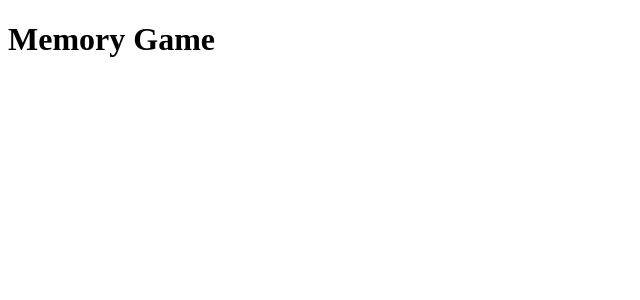
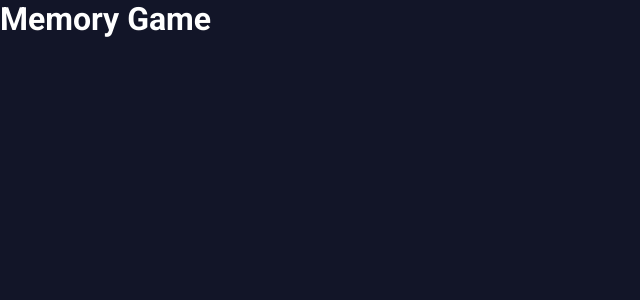
Before and after one commit to IrvingRR/memory-game, a React (Vite) app: page / in a window 1280 px wide. Shown: the top 300 px of the page, without its empty margins (0-640 px from the left). Built offline with nearby package versions, Linux system fonts and the light colour scheme.

Commit message:
Variables css created and style reset  implemented with styled-components

```diff
--- a/index.html
+++ b/index.html
@@ -4,7 +4,11 @@
     <meta charset="UTF-8" />
     <link rel="icon" type="image/svg+xml" href="/vite.svg" />
     <meta name="viewport" content="width=device-width, initial-scale=1.0" />
-    <title>Vite + React</title>
+    <title>Memory Game</title>
+    <!-- Google Fonts - Roboto -->
+    <link rel="preconnect" href="https://fonts.googleapis.com">
+    <link rel="preconnect" href="https://fonts.gstatic.com" crossorigin>
+    <link href="https://fonts.googleapis.com/css2?family=Roboto:wght@400;500;700&display=swap" rel="stylesheet">
   </head>
   <body>
     <div id="root"></div>
--- a/package.json
+++ b/package.json
@@ -11,7 +11,8 @@
   },
   "dependencies": {
     "react": "^18.2.0",
-    "react-dom": "^18.2.0"
+    "react-dom": "^18.2.0",
+    "styled-components": "^6.0.0"
   },
   "devDependencies": {
     "@types/react": "^18.0.28",
--- a/src/App.jsx
+++ b/src/App.jsx
@@ -1,7 +1,10 @@
+import { GlobalStyles } from "./styled/globalStyles";
+
 function App() {
 
   return (
     <>
+      <GlobalStyles/>
       <h1>Memory Game</h1>
     </>
   )
--- /dev/null
+++ b/src/styled/globalStyles.js
@@ -0,0 +1,65 @@
+import { createGlobalStyle } from "styled-components";
+
+export const GlobalStyles = createGlobalStyle`
+
+    /* Variables */
+    :root {
+
+        /* Colors */
+        --background-primary-color: rgb(18, 21, 40);
+        --background-secondary-color: rgb(21, 27, 48);
+        --primary-color: rgb(255, 0, 236);
+        --primary-color-hover: rgb(180, 5, 168);
+        --secondary-color: rgb(43, 218, 227);
+        --secondary-color-hover: rgb(30, 143, 149);
+        --third-color: rgb(237, 172, 42);
+
+        /* Font */
+        --font-color: rgb(255, 255, 255);
+        --font: 'Roboto', sans-serif;
+
+        --fs-xs: 12px;
+        --fs-s: 13px;
+        --fs-m: 16px;
+        --fs-l: 20px;
+        --fs-xl: 30px;
+        --fs-xxl: 40px;
+
+        /* Other variables */
+        --transition: 0.3s ease;
+        --radius: 4px;
+        --shadow-down: box-shadow: 0px 3px 5px 0px rgb(21, 27, 48);
+        /* -webkit-box-shadow: 0px 3px 5px 0px rgb(21, 27, 48);
+        -moz-box-shadow: 0px 3px 5px 0px rgb(21, 27, 48); */
+
+
+    }
+
+    /* Reset Styles */
+    *,
+    *::before,
+    *::after {
+        margin: 0;
+        padding: 0;
+        box-sizing: border-box;
+    }
+
+    body {
+        background-color: var(--background-primary-color);
+        color: var(--font-color);
+        font-family: var(--font);
+        font-size: var(--fs-m);
+    }
+
+    a {
+        text-decoration: none;
+        transition: var(--transition);
+    }
+
+    button {
+        outline: none;
+        border: 1px solid transparent;
+        cursor: pointer;
+    }
+
+`;
```
Also changed, not shown: 1 other file (tests, documents, lock files or other folders).
